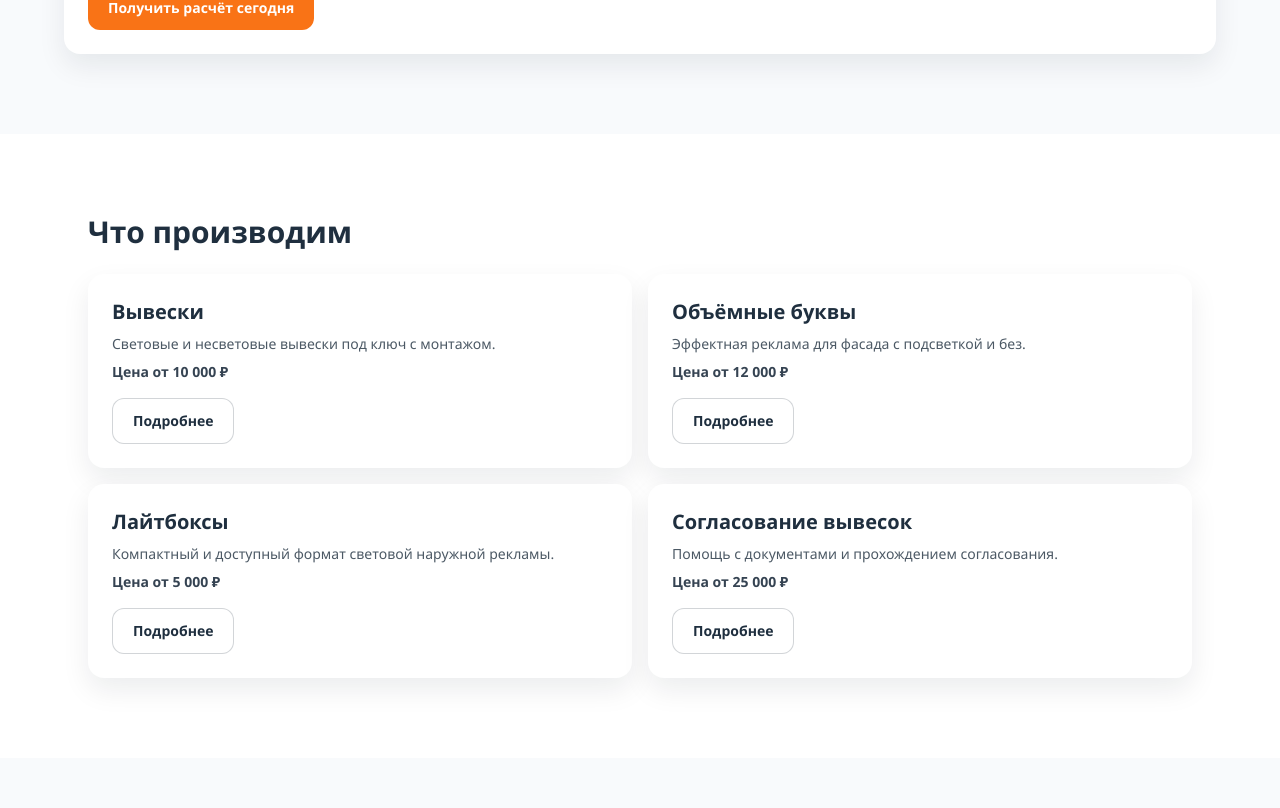
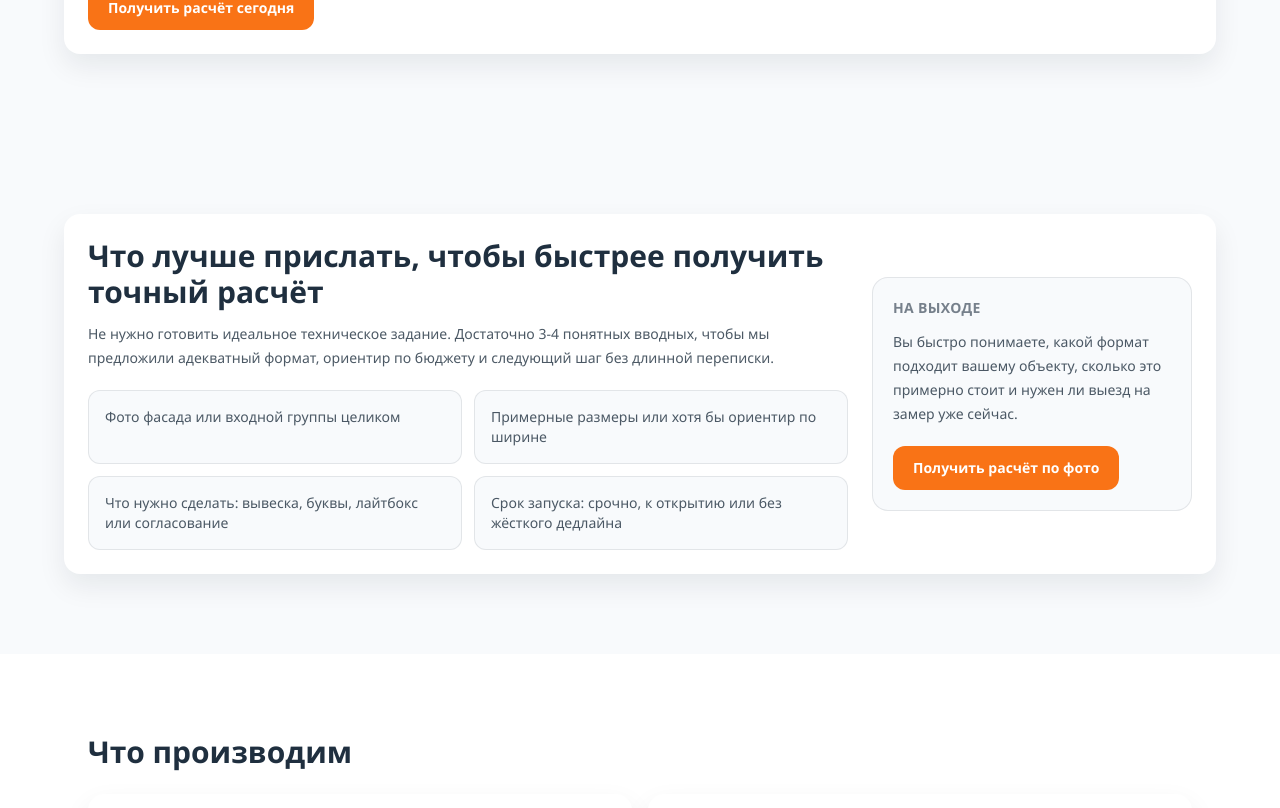
Before and after one commit to xahinvest-DNA/nikaled.ru, a Next.js app: page / in a window 1280 px wide. Shown: the part 1252-2060 px from the top of the page. Built offline with nearby package versions, Linux system fonts and the light colour scheme; no server answers.

Commit message:
Усилены кейсы и путь к расчету

```diff
--- a/components/pages/HomeLanding.tsx
+++ b/components/pages/HomeLanding.tsx
@@ -5,6 +5,7 @@ import { FaqSection } from "@/components/sections/FaqSection";
 import { FinalCtaSection } from "@/components/sections/FinalCtaSection";
 import { Hero } from "@/components/sections/Hero";
 import { PricingSection } from "@/components/sections/PricingSection";
+import { QuickRequestSection } from "@/components/sections/QuickRequestSection";
 import { SelfIdentify } from "@/components/sections/SelfIdentify";
 import { SeoContentSection } from "@/components/sections/SeoContentSection";
 import { ServicesGrid } from "@/components/sections/ServicesGrid";
@@ -21,6 +22,7 @@ export const HomeLanding = () => {
       <main className="pb-24 md:pb-0">
         <Hero />
         <SelfIdentify />
+        <QuickRequestSection />
         <ServicesGrid />
         <SolutionsEntrySection />
         <SeoContentSection />
--- /dev/null
+++ b/components/sections/QuickRequestSection.tsx
@@ -0,0 +1,42 @@
+import { OpenCalcButton } from "@/components/ui/OpenCalcButton";
+
+const checklist = [
+  "Фото фасада или входной группы целиком",
+  "Примерные размеры или хотя бы ориентир по ширине",
+  "Что нужно сделать: вывеска, буквы, лайтбокс или согласование",
+  "Срок запуска: срочно, к открытию или без жёсткого дедлайна"
+];
+
+export const QuickRequestSection = () => {
+  return (
+    <section className="section-space">
+      <div className="container-narrow card">
+        <div className="grid gap-6 lg:grid-cols-[1fr_320px] lg:items-center">
+          <div>
+            <h2 className="text-2xl font-bold text-steel md:text-3xl">Что лучше прислать, чтобы быстрее получить точный расчёт</h2>
+            <p className="mt-3 max-w-3xl text-sm leading-6 text-steel/80">
+              Не нужно готовить идеальное техническое задание. Достаточно 3-4 понятных вводных, чтобы мы предложили адекватный формат,
+              ориентир по бюджету и следующий шаг без длинной переписки.
+            </p>
+            <ul className="mt-5 grid gap-3 md:grid-cols-2">
+              {checklist.map((item) => (
+                <li key={item} className="rounded-xl border border-steel/10 bg-paper px-4 py-4 text-sm text-steel/80">
+                  {item}
+                </li>
+              ))}
+            </ul>
+          </div>
+          <div className="rounded-2xl border border-steel/10 bg-paper p-5">
+            <p className="text-sm font-semibold uppercase tracking-wide text-steel/60">На выходе</p>
+            <p className="mt-3 text-sm leading-6 text-steel/80">
+              Вы быстро понимаете, какой формат подходит вашему объекту, сколько это примерно стоит и нужен ли выезд на замер уже сейчас.
+            </p>
+            <div className="mt-5">
+              <OpenCalcButton text="Получить расчёт по фото" />
+            </div>
+          </div>
+        </div>
+      </div>
+    </section>
+  );
+};
--- a/content/cases.ts
+++ b/content/cases.ts
@@ -7,11 +7,13 @@ export type CaseItem = {
   result: string;
   resultExpanded: string;
   summary: string;
+  outcome: string;
   term: string;
   budget: string;
   image: string;
   services: Service["slug"][];
   highlights: string[];
+  bestFor: string[];
   seoTitle: string;
   seoDescription: string;
 };
@@ -25,6 +27,7 @@ export const cases: CaseItem[] = [
     resultExpanded:
       "Для объекта был важен аккуратный фасадный вид и соответствие уже утвержденному проекту. Мы выполнили обшивку колонн и фриза алюминиевыми композитными панелями, а затем установили объёмные световые буквы на фризе. В результате входная группа получила законченный корпоративный вид и хорошую читаемость в темное время суток.",
     summary: "Отделка входной группы композитом и монтаж световых букв по утвержденному проекту.",
+    outcome: "Клиент получил готовую входную группу без отступлений от проекта и с аккуратным фасадным видом, который работает и днём, и вечером.",
     term: "14 дней",
     budget: "450 000 ₽",
     image: "/images/real/case-7-v1.jpg",
@@ -34,6 +37,7 @@ export const cases: CaseItem[] = [
       "Комплексная отделка входной группы и фриза",
       "Световые буквы для читаемости вечером"
     ],
+    bestFor: ["Корпоративные объекты", "Входные группы", "Проекты по утвержденному дизайну"],
     seoTitle: "Кейс: селекционно-генетический центр - оформление входной группы",
     seoDescription: "Кейс Nikaled: отделка входной группы композитными панелями и монтаж объёмных световых букв для центра в Воронеже."
   },
@@ -45,6 +49,7 @@ export const cases: CaseItem[] = [
     resultExpanded:
       "Задача состояла в том, чтобы магазин выделялся на фасаде и не терялся вечером среди соседних точек. Для этого мы выбрали объёмные световые буквы на каркасе: конструкция хорошо читается с пешеходного потока, выглядит аккуратно днем и работает как полноценная световая реклама вечером.",
     summary: "Световые объёмные буквы для магазина одежды с акцентом на вечернюю читаемость.",
+    outcome: "Клиент получил вывеску, которая заметна в торговой среде и помогает магазину не теряться на фасаде после наступления темноты.",
     term: "10 дней",
     budget: "185 000 ₽",
     image: "/images/real/case-1-v3.png",
@@ -54,6 +59,7 @@ export const cases: CaseItem[] = [
       "Объёмные буквы на каркасе без визуального перегруза",
       "Акцент на читаемость с улицы"
     ],
+    bestFor: ["Магазины одежды", "Фасады с вечерним трафиком", "Статусные вывески"],
     seoTitle: "Кейс: вывеска для магазина одежды в Воронеже",
     seoDescription: "Как мы сделали световые объёмные буквы для магазина одежды в Воронеже с акцентом на читаемость вечером."
   },
@@ -65,6 +71,7 @@ export const cases: CaseItem[] = [
     resultExpanded:
       "Для студии красоты было важно не просто обозначить точку, а обновить весь визуальный образ фасада. Мы сделали световую вывеску и оформили входную группу так, чтобы салон выглядел более заметно, аккуратно и дорого. Такой формат особенно хорошо работает в бьюти-нише, где визуальное впечатление влияет на доверие еще до входа.",
     summary: "Обновление фасада и входной группы для студии красоты с акцентом на образ и поток клиентов.",
+    outcome: "Клиент получил более сильный фасадный образ и понятный вход, который помогает привлекать внимание ещё до первого контакта с салоном.",
     term: "7 дней",
     budget: "27 000 ₽",
     image: "/images/real/case-2-v2.webp",
@@ -74,6 +81,7 @@ export const cases: CaseItem[] = [
       "Более сильный визуальный образ для бьюти-сегмента",
       "Короткий срок запуска"
     ],
+    bestFor: ["Салоны красоты", "Ребрендинг фасада", "Объекты с входной группой"],
     seoTitle: "Кейс: вывеска и входная группа для студии красоты",
     seoDescription: "Кейс Nikaled: обновление фасада студии красоты в Воронеже с помощью световой вывески и оформления входной группы."
   },
@@ -85,6 +93,7 @@ export const cases: CaseItem[] = [
     resultExpanded:
       "Клиенту нужна была заметная, но экономичная наружная реклама. Мы выбрали комбинацию лайтбокса и светового кронштейна: она хорошо работает в условиях ограниченного бюджета, дает понятный читаемый формат и позволяет привлекать внимание как с фронтального обзора, так и сбоку по ходу движения людей.",
     summary: "Бюджетное, но заметное решение для пекарни: лайтбокс и световой кронштейн.",
+    outcome: "Клиент получил компактное решение под реальный бюджет без потери заметности с улицы и сбоку по движению потока.",
     term: "7 дней",
     budget: "74 000 ₽",
     image: "/images/real/case-3-v2.webp",
@@ -94,6 +103,7 @@ export const cases: CaseItem[] = [
       "Два угла обзора: с фасада и сбоку",
       "Быстрая реализация для запуска точки"
     ],
+    bestFor: ["Пекарни и кофейни", "Ограниченный бюджет", "Точки с проходящим трафиком"],
     seoTitle: "Кейс: лайтбокс и кронштейн для пекарни в Воронеже",
     seoDescription: "Как мы сделали компактную световую рекламу для пекарни в Воронеже при ограниченном бюджете."
   },
@@ -105,6 +115,7 @@ export const cases: CaseItem[] = [
     resultExpanded:
       "Ключевой задачей было не просто изготовить вывеску, а пройти путь до законного размещения без срыва запуска. Мы сопровождали проект на этапе согласования и сразу заложили требования по размещению в саму конструкцию. В итоге клиент получил вывеску, которая соответствует требованиям и была установлена в нужный срок.",
     summary: "Проект с акцентом на согласование и безопасный запуск вывески без переделок.",
+    outcome: "Клиент избежал риска переделки после производства и получил законно установленную вывеску к сроку запуска объекта.",
     term: "14 дней",
     budget: "162 000 ₽",
     image: "/images/real/case-4-v2.webp",
@@ -114,6 +125,7 @@ export const cases: CaseItem[] = [
       "Снижение риска переделок после изготовления",
       "Монтаж в срок запуска объекта"
     ],
+    bestFor: ["Объекты с требованиями по фасаду", "Согласование", "Запуск под срок"],
     seoTitle: "Кейс: согласование и монтаж вывески для нотариуса",
     seoDescription: "Кейс Nikaled: согласование и установка световой вывески для объекта с требованиями по размещению."
   },
@@ -125,6 +137,7 @@ export const cases: CaseItem[] = [
     resultExpanded:
       "Задача клиента заключалась в быстром ребрендинге фасада без затяжного проектирования. Мы использовали комбинацию лайтбокса и объёмных букв на каркасе, чтобы дать фасаду более заметный и современный вид. Такой комплект особенно удобен, когда нужно быстро обновить внешний облик точки и сохранить разумный бюджет.",
     summary: "Быстрый ребрендинг фасада магазина цветов за счет комбинации лайтбокса и букв.",
+    outcome: "Клиент быстро обновил внешний вид точки и получил более заметный фасад без долгой реконструкции и сложного проекта.",
     term: "11 дней",
     budget: "95 000 ₽",
     image: "/images/real/case-5-v2.webp",
@@ -134,6 +147,7 @@ export const cases: CaseItem[] = [
       "Комбинированная конструкция под заметность",
       "Оптимальный срок для обновления точки"
     ],
+    bestFor: ["Быстрый ребрендинг", "Магазины цветов", "Комбинированные решения"],
     seoTitle: "Кейс: ребрендинг фасада магазина цветов в Воронеже",
     seoDescription: "Как мы быстро обновили фасад магазина цветов в Воронеже с помощью лайтбокса и объёмных букв."
   },
@@ -145,6 +159,7 @@ export const cases: CaseItem[] = [
     resultExpanded:
       "Здесь важно было не перегрузить фасад лишними элементами, а сделать аккуратный и понятный акцент на входной группе. Мы использовали объёмные буквы с логотипом, чтобы сохранить чистую визуальную подачу и одновременно выделить магазин на фоне соседних объектов.",
     summary: "Чистое фасадное решение для магазина одежды и обуви без визуального перегруза.",
+    outcome: "Клиент получил заметный вход без лишней визуальной нагрузки, что особенно важно для аккуратного брендового фасада.",
     term: "9 дней",
     budget: "138 000 ₽",
     image: "/images/real/case-6-v2.webp",
@@ -154,6 +169,7 @@ export const cases: CaseItem[] = [
       "Чистая брендовое подача без лишних деталей",
       "Оптимальный баланс заметности и аккуратности"
     ],
+    bestFor: ["Магазины одежды и обуви", "Аккуратные фасады", "Брендовые входные группы"],
     seoTitle: "Кейс: объёмные буквы с логотипом для магазина одежды и обуви",
     seoDescription: "Кейс Nikaled: объёмные буквы с логотипом для магазина одежды и обуви в Воронеже."
   }
```
Also changed, not shown: app/portfolio/[slug]/page.tsx (+14 -0 lines), app/portfolio/page.tsx (+11 -1 lines), components/sections/CasesSection.tsx (+16 -1 lines).
